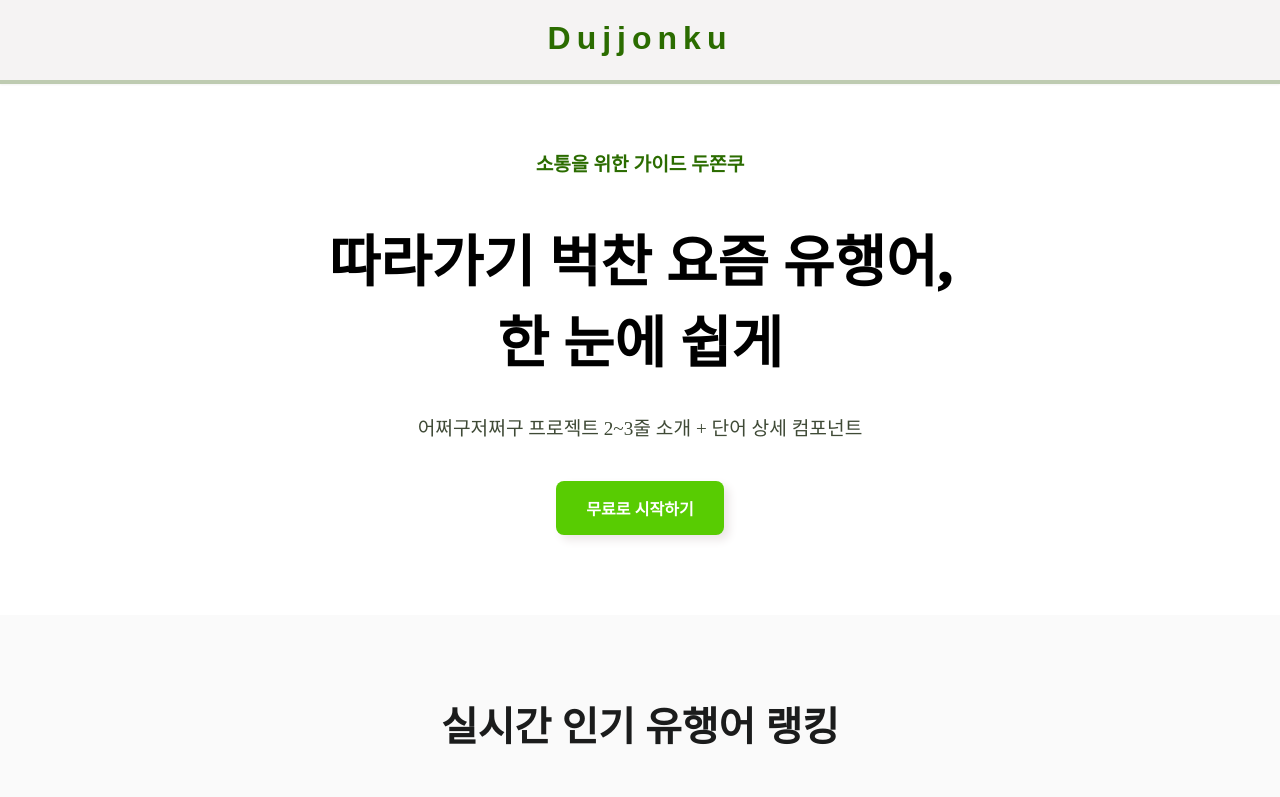
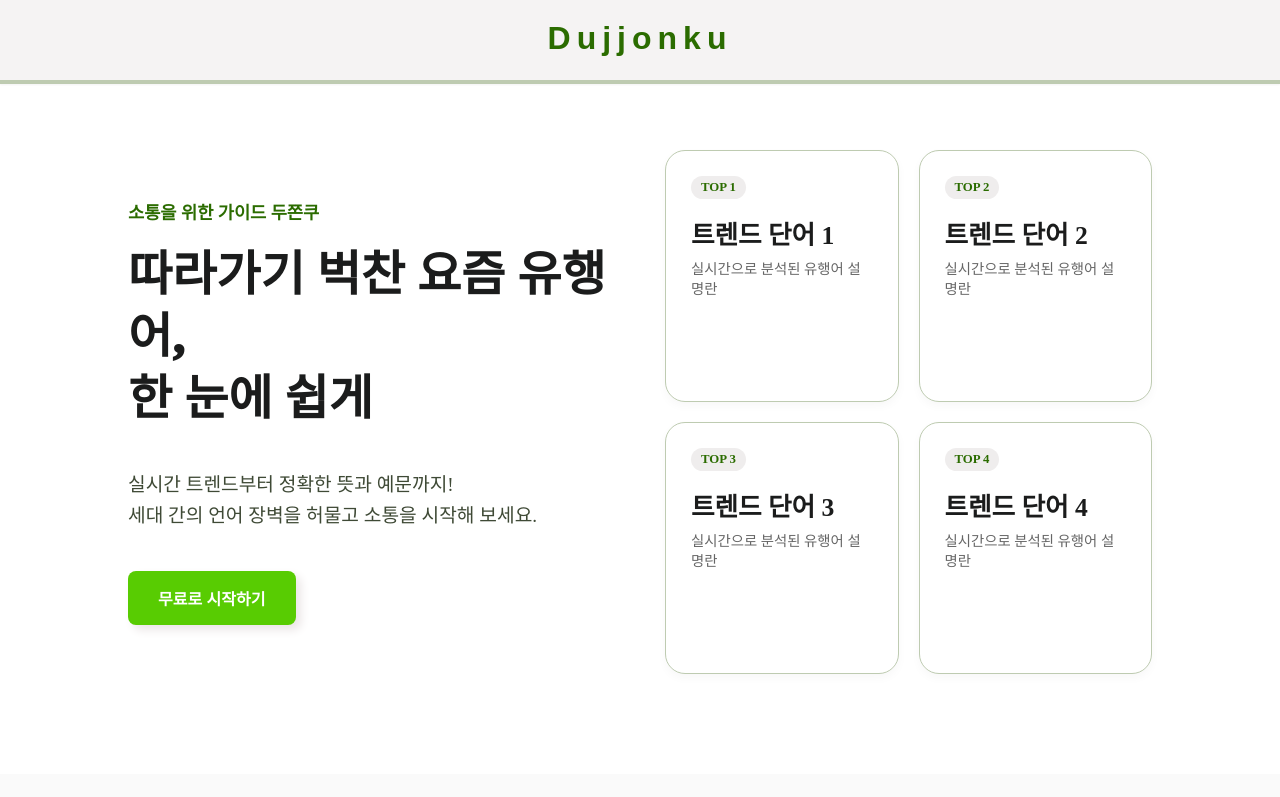
Before and after one commit to chc216/dujjonku-frontend, a React (Vite) app: page / in a window 1280 px wide. Shown: the top 797 px of the page. Built offline with nearby package versions, Linux system fonts and the light colour scheme.

Commit message:
랜딩페이지 섹션 분리 및 UI 수정, 대시보드 내 스프링 API 연동

```diff
--- a/src/pages/user/DashBoard/TodayWordCard.jsx
+++ b/src/pages/user/DashBoard/TodayWordCard.jsx
@@ -139,12 +139,13 @@ function TodayWordCard() {
     const [current, setCurrent] = useState(0);  // 캐러셀 변환 번호 상태
     const [words, setWords] = useState([]);     // 백엔드에서 받아온 단어 리스트
     const [isLoading, setIsLoading] = useState(true); // 로딩 상태 추가
+    const [isHovered, setIsHovered] = useState(false); // 사용자가 hover중에는 자동 슬라이드 멈추기 위한 코드 추가
 
     useEffect(() => {
         const fetchTodayWords = async () => {
             try {
                 /* 스프링부트 URL (오늘의 유행어) 채워넣기 */
-                const response = await axios.get("");
+                const response = await axios.get("http://localhost:8080");
 
                 /* 데이터가 배열이고, 내용이 있다면 서버 데이터 사용 */
                 if (Array.isArray(response.data) && response.data.length > 0) {
@@ -164,6 +165,19 @@ function TodayWordCard() {
         };
         fetchTodayWords();
     }, []);
+
+    /* 3초마다 슬라이드 자동으로 넘겨주는 효과 추가 */
+    useEffect(() => {
+        /* 3초마다 슬라이드 자동으로 넘겨주는 효과 추가 */
+        if (words.length === 0 || isLoading || isHovered) return;
+
+        const timer = setInterval(() => {
+            setCurrent((prev) => (prev === words.length-1 ? 0 : prev+1));
+        }, 3000); // 3000ms
+
+        /* 상태 바뀔 때 타이머를 클리어시킴 */
+        return () => clearInterval(timer);
+    }, [words, isLoading, isHovered]);
 
     /* 데이터를 불러오는 중일 때 */
     if (isLoading) {
@@ -196,7 +210,10 @@ function TodayWordCard() {
     };
 
     return (
-        <CardContainer>
+        <CardContainer
+            onMouseEnter={() => setIsHovered(true)}
+            onMouseLeave={() => setIsHovered(false)}
+        >
             <ArrowButton $direction="left" onClick={prevHandler}>
                 <span>&lt;</span> {/* 나중에 아이콘으로 변경하는게 좋을듯 */}
             </ArrowButton>
--- a/src/pages/user/DashBoard/index.jsx
+++ b/src/pages/user/DashBoard/index.jsx
@@ -1,6 +1,7 @@
 import NavBar from "@/components/Nav/NavBar";
-import React, { useState } from "react";
+import React, { useState, useEffect } from "react";
 import styled from "styled-components";
+import axios from "axios";
 import RankingCard from "@/pages/user/DashBoard/RankingCard"
 import TodayWordCard from "@/pages/user/DashBoard/TodayWordCard"
 
@@ -45,14 +46,40 @@ const Padding = styled.div`
     height: 35px;
 `;
 
-const WordData = Array.from({ length: 30 }, (_, i) => ({
+/* 서버 통신 실패 시 나타나는 더미 데이터 */
+const fallbackWordData = Array.from({ length: 30 }, (_, i) => ({
     id: i+1,
-    keyword: `test word ${i+1}`,
-    description: "test description",
+    keyword: `서버 연결 대기중 ${i+1}`,
+    description: "백엔드 서버 켜주세요!",
     trend: i%3 === 0 ? 'UP' : i%3 === 1 ? 'DOWN' : 'HOLD'
 }));
 
 function DashBoard() {
+    const [rankingData, setRankingData] = useState([]);
+
+    useEffect(() => {
+        const fetchRanking = async () => {
+            try {
+                /* 스프링부트 URL (랭킹) 채워넣기 */
+                const response = await axios.get("http://localhost:8080");
+
+                /* 데이터가 배열이고, 내용이 있다면 서버 데이터 사용 */
+                if (Array.isArray(response.data) && response.data.length > 0) {
+                    setRankingData(response.data);
+                } else {
+                    /* 텅 빈 리스트라면 더미 데이터로 대체 */
+                    console.warn("데이터가 비어있음. (더미데이터)");
+                    setRankingData(fallbackWordData);
+                }
+            } catch (error) {
+                /* 서버가 죽었을 경우 더미 데이터로 대체 */
+                console.error("API 통신 실패. :", error);
+                setRankingData(fallbackWordData);
+            }
+        };
+        fetchRanking();
+    }, []);
+
     return (
         <PageWrapper>
             <NavBar />
@@ -66,7 +93,7 @@ function DashBoard() {
                 <TodayWordCard />
                 <Padding />
 
-                <RankingCard wordsList={WordData} />
+                <RankingCard wordsList={rankingData} isLanding={false} />
             </ContentWrapper>
         </PageWrapper>
     );
--- /dev/null
+++ b/src/pages/user/Main/HeroSection.jsx
@@ -0,0 +1,156 @@
+import React from "react";
+import styled from "styled-components";
+import { useNavigate } from "react-router-dom";
+
+const HeroSectionWrapper = styled.section`
+    width: 100%;
+    box-sizing: border-box;
+    padding: 100px 10%;
+    display: flex;
+    align-items: center;
+    justify-content: space-between;
+    background-color: #ffffff;
+    gap: 50px;
+`;
+
+const HeroTextContent = styled.div`
+    flex: 1;
+    display: flex;
+    flex-direction: column;
+    align-items: flex-start;
+`;
+
+const HeroBadge = styled.span`
+    font-size: 1.1rem;
+    font-weight: bold;
+    color: #2B6C00;
+    margin-bottom: 20px;
+`;
+
+const HeroTitle = styled.h1`
+    font-size: 3rem;
+    font-weight: 1000;
+    line-height: 1.3;
+    color: #1B1C1C;
+    margin: 0 0 20px 0;
+`;
+
+const HeroDescription = styled.p`
+    font-size: 1.2rem;
+    color: #3F4A36;
+    line-height: 1.6;
+    margin-bottom: 40px;
+`;
+
+const LinkButton = styled.button`
+    padding: 15px 30px;
+    font-size: 1rem;
+    font-weight: 700;
+    color: #ffffff;
+    cursor: pointer;
+    border: none;
+    border-radius: 8px;
+    box-shadow: 5px 5px 10px #ebe6e6;
+    background-color: #58CC02;
+    transition: background-color 0.2s ease-in-out;
+
+    &:hover {
+        background-color: #449705;
+    }
+`;
+
+/* 오른쪽 카드 4개 그리드 영역 */
+const HeroCardGrid = styled.div`
+    flex: 1;
+    display: grid;
+    grid-template-columns: repeat(2, 1fr);
+    gap: 20px;
+    width: 100%;
+    max-width: 600px;
+`;
+
+const MiniTrendCard = styled.div`
+    background-color: #ffffff;
+    padding: 25px;
+    border-radius: 20px;
+    display: flex;
+    flex-direction: column;
+    justify-content: space-between;
+    height: 200px;
+    transition: transform 0.2s, box-shadow 0.2s;
+    border: 1px solid #BECBB1;
+    box-shadow: 0 4px 10px rgba(0, 0, 0, 0.03);
+    cursor: pointer;
+
+    &:hover {
+        transform: translateY(-5px);
+        box-shadow: 5px 5px 15px #ebe6e6;
+        border-color: #2B6C00;
+    }
+
+    .top-badge {
+        display: inline-block;
+        background-color: #EFEDED;
+        color: #2B6C00;
+        font-size: 0.8rem;
+        font-weight: 800;
+        padding: 4px 10px;
+        border-radius: 12px;
+        margin-bottom: 15px;
+        width: fit-content;
+    }
+
+    .word {
+        font-size: 1.6rem;
+        font-weight: 800;
+        color: #1B1C1C;
+        margin-bottom: 8px;
+    }
+
+    .desc {
+        font-size: 0.9rem;
+        color: #666;
+        line-height: 1.4;
+        max-height: 2.8rem; /* line-height 2줄 */
+        overflow: hidden;
+    }
+`;
+
+function HeroSection({ heroWords }) {
+    const navigate = useNavigate();
+
+    const truncateText = (text, maxLength) => {
+        if (!text) return "";
+        return text.length > maxLength ? text.slice(0, maxLength) + '...' : text;
+    };
+
+    return (
+        <HeroSectionWrapper>
+            <HeroTextContent>
+                <HeroBadge>소통을 위한 가이드 <b>두쫀쿠</b></HeroBadge>
+                <HeroTitle>
+                    따라가기 벅찬 요즘 유행어,<br />한 눈에 쉽게
+                </HeroTitle>
+                <HeroDescription>
+                    실시간 트렌드부터 정확한 뜻과 예문까지!<br />
+                    세대 간의 언어 장벽을 허물고 소통을 시작해 보세요.
+                </HeroDescription>
+                <LinkButton onClick={() => navigate('/dashboard')}>무료로 시작하기</LinkButton>
+            </HeroTextContent>
+
+            <HeroCardGrid>
+                {heroWords.map((card, idx) => (
+                    <MiniTrendCard key={idx} onClick={() => navigate(`/report/${card.id}`)}>
+                        <div>
+                            <div className="top-badge">TOP {idx+1}</div>
+                            <div className="word">{card.keyword}</div>
+                            <div className="desc">{truncateText(card.description, 40)}</div>
+                        </div>
+                    </MiniTrendCard>
+                ))}
+            </HeroCardGrid>
+        </HeroSectionWrapper>
+    );
+}
+
+export default HeroSection;
--- a/src/pages/user/Main/index.jsx
+++ b/src/pages/user/Main/index.jsx
@@ -1,11 +1,12 @@
 import React from "react";
 import styled from "styled-components";
-import { useNavigate } from "react-router-dom"
-import RankingCard from "@/pages/user/DashBoard/RankingCard"
-import TodayWordCard from "@/pages/user/DashBoard/TodayWordCard"
+import { useNavigate } from "react-router-dom";
+import RankingCard from "@/pages/user/DashBoard/RankingCard";
+import TodayWordCard from "@/pages/user/DashBoard/TodayWordCard";
 import Button from "@/components/nav/Button";
-import Contact from "./Contact"
-import TeamMember from "./TeamMember"
+import Contact from "./Contact";
+import TeamMember from "./TeamMember";
+import HeroSection from "./HeroSection";
 
 /* 이후 백엔드 연동시 서버에서 5 or 10개만 가져오도록 변경 */
 const DummyRankingData = Array.from({ length: 10 }, (_, i) => ({
@@ -92,23 +93,6 @@ const SectionBox = styled.section`
     }
 `;
 
-const LinkButton = styled.button`
-    padding: 15px 30px;
-    font-size: 1rem;
-    font-weight: 700;
-    color: #ffffff;
-    cursor: pointer;
-    border: none;
-    border-radius: 8px;
-    box-shadow: 5px 5px 10px #ebe6e6;
-    background-color: #58CC02;
-    transition: background-color 0.2s ease-in-out;
-
-    &:hover {
-        background-color: #449705;
-    }
-`;
-
 function Main() {
     const navigate = useNavigate();
 
@@ -119,14 +103,7 @@ function Main() {
             </FixedContainer>
 
             <RandingContainer>
-                <SectionBox>
-                    <p style={{ color: '#2B6C00', fontWeight: 'bold' }}>소통을 위한 가이드 <b>두쫀쿠</b></p>
-                    <h1 style={{ fontSize: '3.5rem', fontWeight: 1000, margin: '0 0 15px 0' }}>
-                        따라가기 벅찬 요즘 유행어,<br />한 눈에 쉽게
-                    </h1>
-                    <p>어쩌구저쩌구 프로젝트 2~3줄 소개 + 단어 상세 컴포넌트</p>
-                    <LinkButton onClick={() => navigate('/dashboard')}>무료로 시작하기</LinkButton>
-                </SectionBox>
+                <HeroSection heroWords={DummyRankingData.slice(0, 4)} />
 
                 <SectionBox>
                     <h2>실시간 인기 유행어 랭킹</h2>
```
Also changed, not shown: 1 other file (tests, documents, lock files or other folders).
